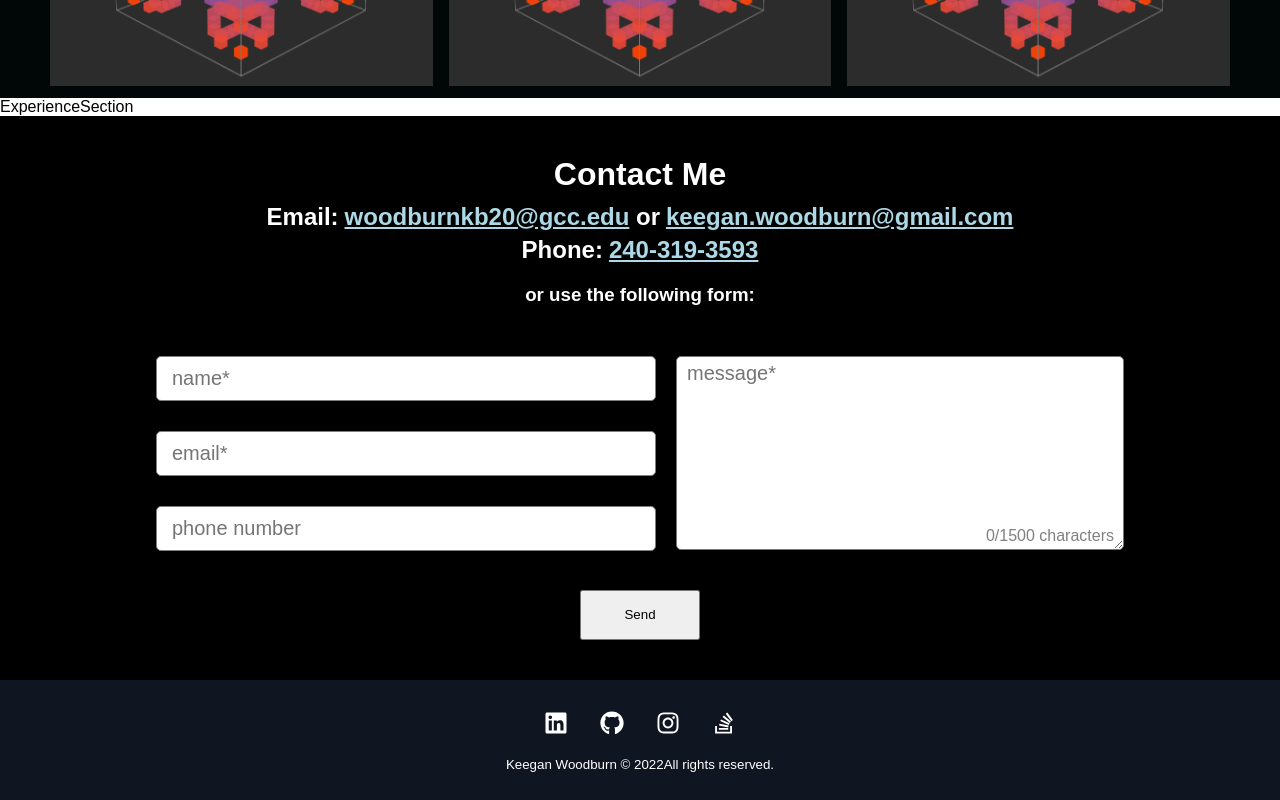
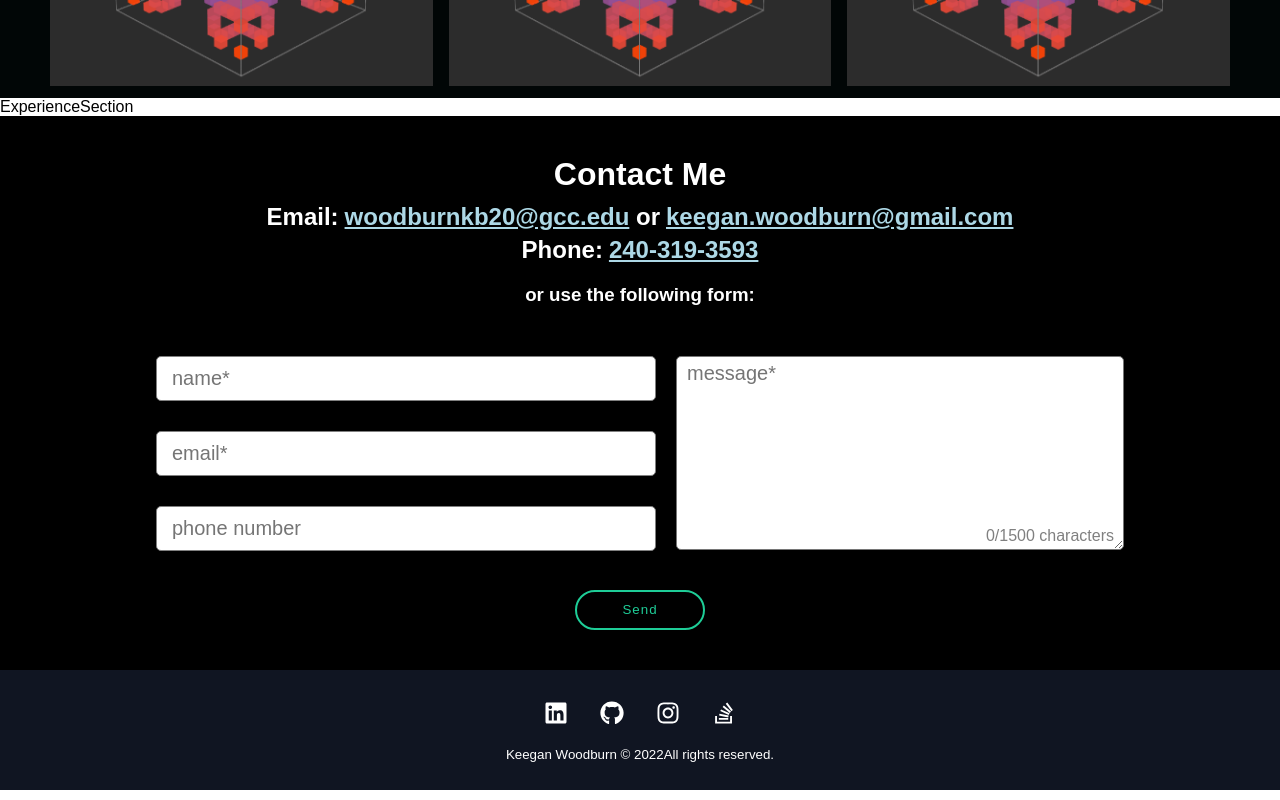
Before and after one commit to TheDeafOne/portfolio, a React (Create React App) app: page / in a window 1280 px wide. Shown: the part 3663-4463 px from the top of the page. Built offline with nearby package versions, Linux system fonts and the light colour scheme.

Commit message:
testing submit styling

```diff
--- a/src/components/ContactSection/ContactElements.js
+++ b/src/components/ContactSection/ContactElements.js
@@ -1,4 +1,7 @@
-import styled from 'styled-components';
+import styled, { css } from 'styled-components';
+
+const green = '#1ECD97';
+const gray = '#bbbbbb';
 
 export const ContactContainer = styled.div`
     background-color: black;
@@ -75,10 +78,82 @@ export const ContactInput = styled.input`
     outline: none;
 `
 
+const onSubmitClick = () => {
+    css`
+        background-color: 'white';
+        /* width: 40px;
+        border-color:${gray};
+        border-width:3px;
+        font-size:0;
+        border-left-color:${green};
+        animation: rotating 2s 0.25s linear infinite;
+
+        &:after {
+            content:"";
+        }
+        &:hover {
+            color:${green};
+            background: white;
+            background-color: black;
+            cursor: default;
+        }
+
+        @keyframes rotating {
+            from {
+                transform: rotate(0deg);
+            }
+            to {
+                transform: rotate(360deg);
+            }
+        } */
+    `
+}
+
+export const validSubmit = () => {
+    css`
+        font-size:13px;
+        color: white;
+        background: ${green};
+        &:after {
+            font-family:'FontAwesome';
+            content:"\f00c";
+        }
+    `
+}
+
+export const testing = () => {
+    css`
+        background-color: red;
+    `
+}
+
 export const ContactFormSubmit = styled.input`
-    width: 120px;
-    height: 50px;
     margin: 10px auto 0 auto;
+    outline: none;
+    text-align: center;
+    height: 40px;
+    width: 130px;
+    border-radius: 40px;
+    background: black;
+    border: 2px solid ${green};
+    color: ${green};
+    letter-spacing:1px;
+    text-shadow:0;
+    cursor: pointer;
+    transition: all 0.25s ease;
+    &:hover {
+        color: white;
+        background: ${green};
+    }
+    &:active {
+        letter-spacing: 2px ;
+    }
+    /* &:after {
+        content:"SUBMIT";
+    } */
+    ${testing}
+    ${({ rotate }) => rotate ? onSubmitClick : undefined}
+    ${({ valid }) => valid ? validSubmit : undefined }
 `
 
 export const ContactMessage = styled.textarea`
--- a/src/components/ContactSection/index.js
+++ b/src/components/ContactSection/index.js
@@ -26,6 +26,9 @@ const ContactSection = () => {
   const [phoneNumber, setPhoneNumber] = useState('');
   const [email, setEmail] = useState('');
   const [emailValidError, setEmailValidError] = useState(true);
+
+  const [submitClick, setSubmitClick] = useState(false);
+  const [validSubmit, setValidSubmit] = useState(false);
 
   const { register, handleSubmit, watch, formState: { errors } } = useForm();
   const onSubmit = d => {
@@ -64,6 +67,21 @@ const ContactSection = () => {
 
   const message = watch('message') || "";
   const messageCharsLeft = message.length;
+
+  const validateSubmit = (e) => {
+    setTimeout(() => {
+      setSubmitClick(false);
+      setValidSubmit(true);
+      callbackSubmit(e);
+    }, 2250);
+  }
+
+  const callbackSubmit = (e) => {
+    setTimeout(() => {
+      setValidSubmit(false);
+    }, 1250);
+  }
+
 
   return (
     <ContactContainer id='contact'>
@@ -146,7 +164,16 @@ const ContactSection = () => {
                 )}
               </FormColumn2>
             </FormWrapper>
-          <ContactFormSubmit type='submit' value='Send' />
+          <ContactFormSubmit
+            type='submit'
+            value='Send'
+            rotate={true}
+            valid={'false'}
+            onClick={(e) => {
+              setSubmitClick(true);
+              console.log(e);
+              validateSubmit();
+            }}/>
           <ContactInput type='hidden' name='contact_number' value={contactNumber} />
         </ContactForm>
       </FormSection>
```
